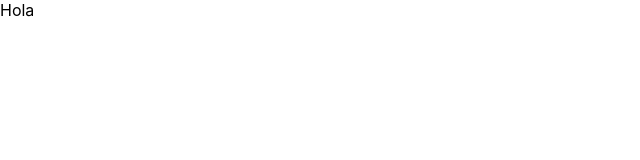
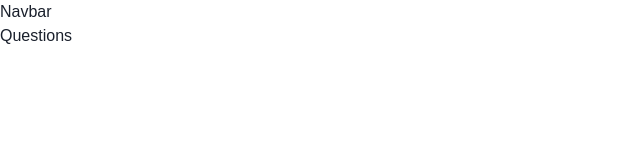
Before and after one commit to SabriBere/Challenge-GreyDive, a React (Create React App) app in the folder front/: page /questions in a window 1280 px wide. Shown: the top 160 px of the page, without its empty margins (0-640 px from the left). Built offline with nearby package versions, Linux system fonts and the light colour scheme.

Commit message:
maquetando el front

```diff
--- a/front/src/App.js
+++ b/front/src/App.js
@@ -1,11 +1,19 @@
 import React from "react";
+import { Routes, Route} from "react-router-dom";
+import Navbar from "./components/Navbar";
+import Home from "./pages/Home";
+import Questions from "./pages/Questions";
 
 const App = () => {
   return (
     <>
-    Hola
+      <Navbar />
+      <Routes>
+        <Route path="/" element={<Home />} />
+        <Route path="/questions" element={<Questions />} />
+      </Routes>
     </>
   );
-}
+};
 
 export default App;
--- /dev/null
+++ b/front/src/components/Navbar.jsx
@@ -0,0 +1,9 @@
+import React from 'react'
+
+const Navbar = () => {
+  return (
+    <div>Navbar</div>
+  )
+}
+
+export default Navbar
--- a/front/src/index.js
+++ b/front/src/index.js
@@ -3,10 +3,14 @@ import ReactDOM from "react-dom/client";
 import "./index.css";
 import App from "./App";
 import { BrowserRouter } from "react-router-dom";
+import { ChakraProvider } from "@chakra-ui/react";
+import theme from "./theme/theme";
 
 const root = ReactDOM.createRoot(document.getElementById("root"));
 root.render(
-  <BrowserRouter>
-    <App />
-  </BrowserRouter>
+  <ChakraProvider theme={theme} >
+    <BrowserRouter>
+      <App />
+    </BrowserRouter>
+  </ChakraProvider>
 );
--- /dev/null
+++ b/front/src/pages/Home.jsx
@@ -0,0 +1,9 @@
+import React from 'react'
+
+const Home = () => {
+  return (
+    <div>Home</div>
+  )
+}
+
+export default Home
--- /dev/null
+++ b/front/src/pages/Questions.jsx
@@ -0,0 +1,9 @@
+import React from 'react'
+
+const Questions = () => {
+  return (
+    <div>Questions</div>
+  )
+}
+
+export default Questions
--- /dev/null
+++ b/front/src/theme/theme.js
@@ -0,0 +1,44 @@
+import { extendTheme } from "@chakra-ui/react";
+
+const theme = extendTheme({
+  fonts: {
+    heading: "'Roboto Mono', monospace",
+    body: "'Rubik', sans-serif, Releway",
+    footer: "Eiko-medium",
+    header: "'Inter', sans-serif",
+    NotFound:"'Permanent Marker'"
+  },
+  colors: {
+    primary: "#2196F3", //celeste basico
+    secondary: "#FFFFFF", //blanco
+    bgSb: "#2195f387", //celeste clarito
+    bgH: "#8fccff81",  //celeste clarito
+    blackShadow: "#000000c9",
+    whiteSoft:"#FFFFFFc5"
+  },
+  breakpoints: {
+    sm: "320px",
+    m: "550px",
+    md: "768px",
+    md1: "818px",
+    lg: "990px",
+    xl: "1100px",
+    xml: "1350px",
+    xxl: "1536px",
+    xxxl: "1700px",
+  },
+  components: {
+    Drawer: {
+      variants: {
+        xxs: {
+          dialog: {
+            maxW: "40%",
+            background: "rgba(30, 144, 255, 0.5)",
+          },
+        },
+      },
+    },
+  },
+});
+
+export default theme;
```
Also changed, not shown: front/utils.js/questions.js (added, +167 -0 lines), 1 other file (tests, documents, lock files or other folders).
